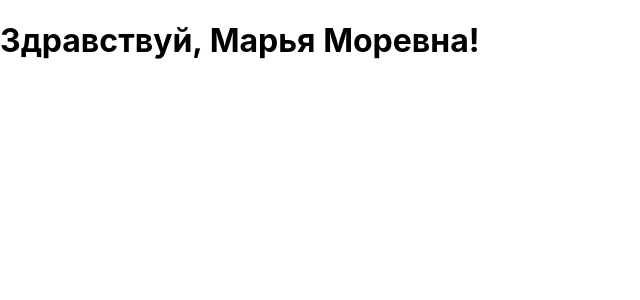
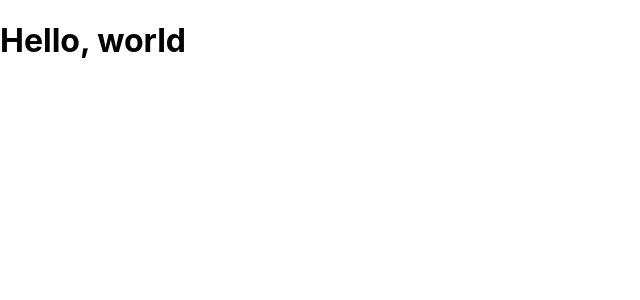
Before and after one commit to PeteDekterev/StudingReact, a React (Create React App) app in the folder my-app/: page / in a window 1280 px wide. Shown: the top 300 px of the page, without its empty margins (0-640 px from the left). Built offline with nearby package versions, Linux system fonts and the light colour scheme.

Commit message:
change id in index.html

```diff
--- a/my-app/public/index.html
+++ b/my-app/public/index.html
@@ -28,7 +28,7 @@
   </head>
   <body>
     <noscript>You need to enable JavaScript to run this app.</noscript>
-    <div id="root"></div>
+    <div id="root2"></div>
     <!--
       This HTML file is a template.
       If you open it directly in the browser, you will see an empty page.
--- a/my-app/src/index.js
+++ b/my-app/src/index.js
@@ -4,25 +4,8 @@ import './index.css';
 import App from './App';
 import * as serviceWorker from './serviceWorker';
 
-function formatName(user) {
-  return user.firstName + ' ' + user.lastName;
-}
-
-const user = {
-  firstName: 'Марья',
-  lastName: 'Моревна'
-};
-
-const element = (
-  <h1>
-    Здравствуй, {formatName(user)}!
-  </h1>
-);
-
-ReactDOM.render(
-  element,
-  document.getElementById('root')
-);
+const element = <h1>Hello, world</h1>;
+ReactDOM.render(element, document.getElementById('root2'));
 
 // If you want your app to work offline and load faster, you can change
 // unregister() to register() below. Note this comes with some pitfalls.
```
